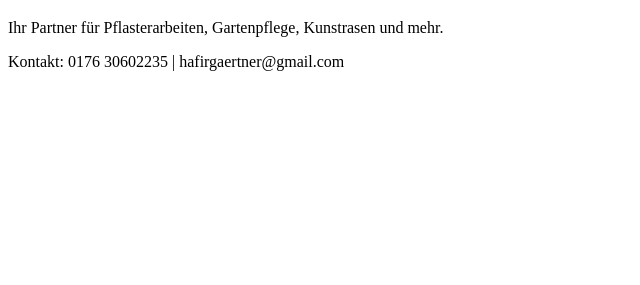
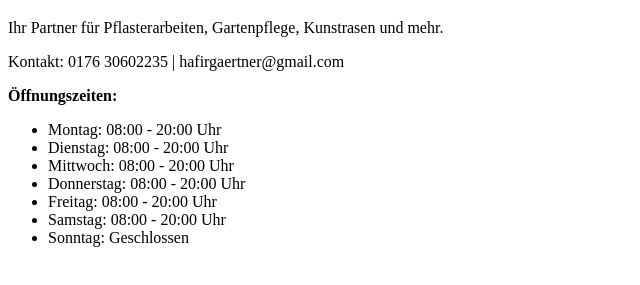
Before and after one commit to hafirgartenbau/hafir-gartenbau, a plain HTML site: page index.html in a window 1280 px wide. Shown: the part 61-346 px from the top of the page, without its empty margins (0-640 px from the left). Drawn offline with Linux system fonts and the light colour scheme.

Commit message:
Update index.html

```diff
--- a/index.html
+++ b/index.html
@@ -9,5 +9,14 @@
     <h1>Willkommen bei Hafir Gartenbau</h1>
     <p>Ihr Partner für Pflasterarbeiten, Gartenpflege, Kunstrasen und mehr.</p>
     <p>Kontakt: 0176 30602235 | hafirgaertner@gmail.com</p>
-</body>
+<p><strong>Öffnungszeiten:</strong></p>
+<ul>
+  <li>Montag: 08:00 - 20:00 Uhr</li>
+  <li>Dienstag: 08:00 - 20:00 Uhr</li>
+  <li>Mittwoch: 08:00 - 20:00 Uhr</li>
+  <li>Donnerstag: 08:00 - 20:00 Uhr</li>
+  <li>Freitag: 08:00 - 20:00 Uhr</li>
+  <li>Samstag: 08:00 - 20:00 Uhr</li>
+  <li>Sonntag: Geschlossen</li>
+</ul></body>
 </html>
```
